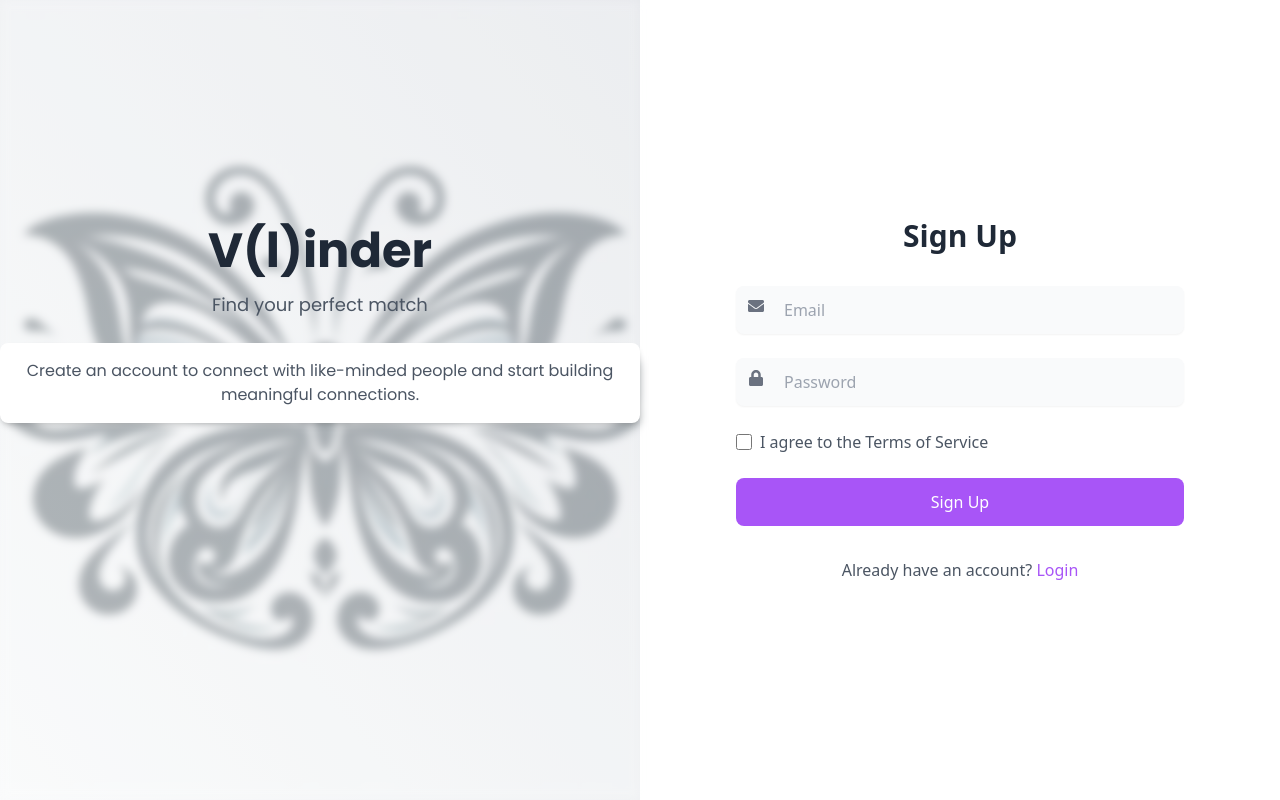
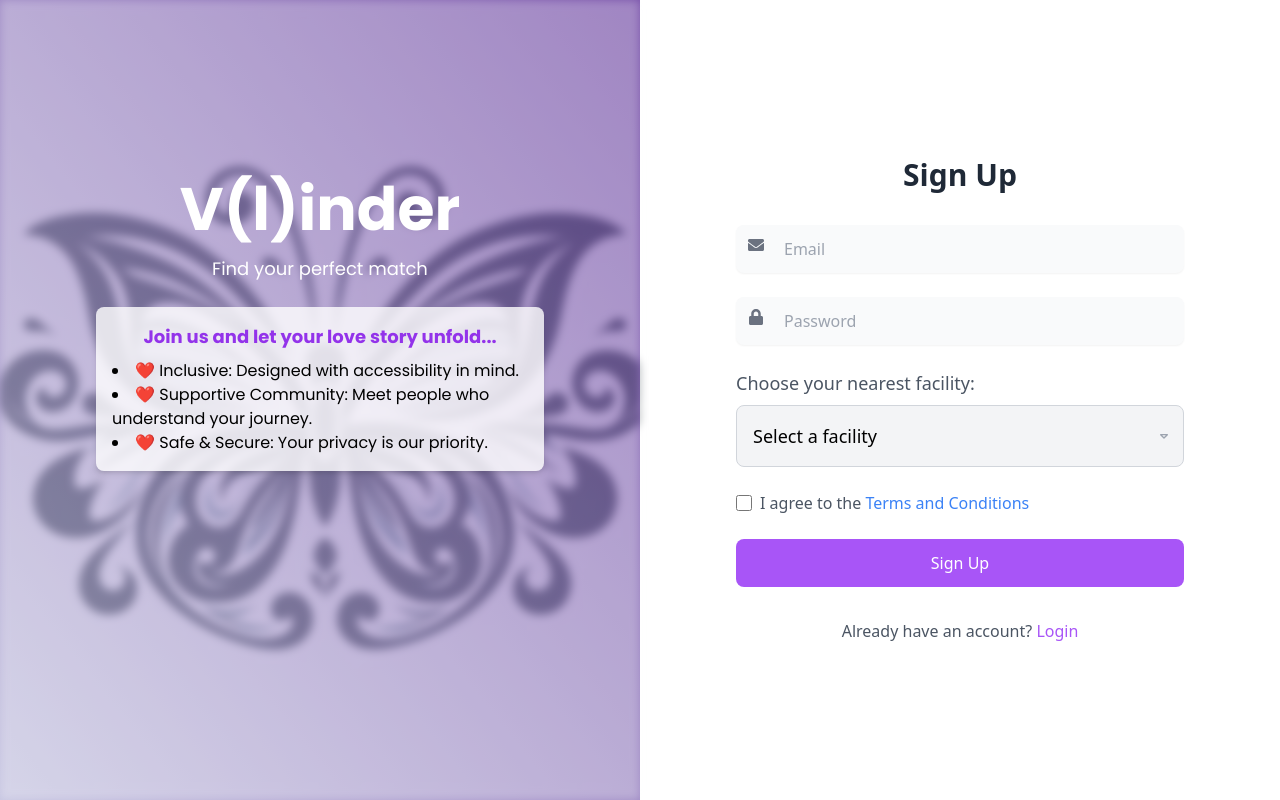
Before and after one commit to remcohofmans/RnD, a React (Create React App) app: page /login in a window 1280 px wide. Both pictures are taken after a click on the button "Sign Up". Built offline with nearby package versions, Linux system fonts and the light colour scheme; no server answers.

Commit message:
Fix modal window on registration "page"

```diff
--- a/src/Components/LoginRegister.jsx
+++ b/src/Components/LoginRegister.jsx
@@ -8,13 +8,11 @@ const LoginRegister = ({ loginWithEmail, signUpWithEmail }) => {
   const [loginPassword, setLoginPassword] = useState('');
   const [signUpEmail, setSignUpEmail] = useState('');
   const [signUpPassword, setSignUpPassword] = useState('');
-
   const [focusEmail, setFocusEmail] = useState(false);
   const [focusPassword, setFocusPassword] = useState(false);
   const [showRegisterInfo, setShowRegisterInfo] = useState(false);
-
   const [showTermsModal, setShowTermsModal] = useState(false);
-  const [isTermsAgreed, setIsTermsAgreed] = useState(false); // State for checkbox agreement
+  const [isTermsAgreed, setIsTermsAgreed] = useState(false);
 
   const handleLoginSubmit = (e) => {
     e.preventDefault();
@@ -37,18 +35,26 @@ const LoginRegister = ({ loginWithEmail, signUpWithEmail }) => {
   return (
     <div className="min-h-screen flex">
       {/* Left Half */}
-      <div className="w-1/2 flex flex-col items-center justify-center bg-gradient-to-tr from-gray-50 to-gray-200 relative py-10">
-        <div className="absolute top-0 right-0 bottom-0 left-0 opacity-30 bg-cover bg-center" style={{ backgroundImage: `url(${butterflyImage})`, filter: 'blur(5px)' }}></div>
+      <div className="w-1/2 flex flex-col items-center justify-center bg-gradient-to-tr from-[#C5C3E0] to-[#7851A9] relative py-10">
+        <div
+          className="absolute top-0 right-0 bottom-0 left-0 opacity-30 bg-cover bg-center"
+          style={{ backgroundImage: `url(${butterflyImage})`, filter: 'blur(5px)' }}
+        ></div>
 
         {/* Title with Animation */}
         <div className={`relative z-10 text-center font-poppins transition-all duration-700 ${isLogin ? 'mt-0' : 'mt-[-150px]'}`}>
-          <h1 className="text-gray-800 text-5xl font-bold mb-4 font-cursive">V(l)inder</h1>
-          <p className="text-gray-600 text-lg mb-6">Find your perfect match</p>
+          <h1 className="text-white text-6xl font-bold mb-4 font-cursive">V(l)inder</h1>
+          <p className="text-white text-lg mb-6">Find your perfect match</p>
 
           {/* Registration Info Prompt */}
           {showRegisterInfo && (
-            <div className="mt-6 bg-white text-gray-600 p-4 rounded-lg shadow-md">
-              Create an account to connect with like-minded people and start building meaningful connections.
+            <div className="mt-6 bg-white bg-opacity-80 shadow-md rounded-lg p-4 max-w-md mx-auto">
+              <h2 className="font-bold text-lg text-center text-purple-600">Join us and let your love story unfold...</h2>
+              <ul className="list-disc list-inside text-left mt-2">
+                <li>❤️ Inclusive: Designed with accessibility in mind.</li>
+                <li>❤️ Supportive Community: Meet people who understand your journey.</li>
+                <li>❤️ Safe & Secure: Your privacy is our priority.</li>
+              </ul>
             </div>
           )}
         </div>
@@ -91,7 +97,6 @@ const LoginRegister = ({ loginWithEmail, signUpWithEmail }) => {
                 />
               </div>
 
-              {/* Submit Button */}
               <button
                 type="submit"
                 className="w-full py-3 bg-purple-500 text-white rounded-lg hover:bg-purple-600 transition-transform transform hover:scale-105"
@@ -131,7 +136,34 @@ const LoginRegister = ({ loginWithEmail, signUpWithEmail }) => {
                 />
               </div>
 
-              {/* Terms Checkbox */}
+              {/* Facility Dropdown */}
+              <div className="mb-6">
+                <label htmlFor="facility" className="text-lg text-gray-600">
+                  Choose your nearest facility:
+                </label>
+                <div className="relative mt-2">
+                  <select
+                    id="facility"
+                    className="w-full py-4 pl-4 pr-10 text-lg border border-gray-300 rounded-lg bg-gray-100 appearance-none"
+                    required
+                  >
+                    <option value="" disabled selected>
+                      Select a facility
+                    </option>
+                    <option value="facility1">Facility 1</option>
+                    <option value="facility2">Facility 2</option>
+                    <option value="facility3">Facility 3</option>
+                  </select>
+                  <div className="absolute inset-y-0 right-0 flex items-center pr-3 pointer-events-none">
+                    {/* New Arrow Icon */}
+                    <svg className="w-4 h-4 text-gray-400" fill="none" viewBox="0 0 24 24" stroke="currentColor">
+                      <path strokeLinecap="round" strokeLinejoin="round" strokeWidth={2} d="M7 10l5 5 5-5H7z" />
+                    </svg>
+                  </div>
+                </div>
+              </div>
+
+              {/* Terms Agreement */}
               <div className="flex items-center">
                 <input
                   type="checkbox"
@@ -139,30 +171,28 @@ const LoginRegister = ({ loginWithEmail, signUpWithEmail }) => {
                   onChange={(e) => setIsTermsAgreed(e.target.checked)}
                   className="h-4 w-4 text-purple-500 focus:ring-purple-500"
                 />
-                <label className="ml-2 text-gray-600">I agree to the Terms of Service</label>
+                <label className="ml-2 text-gray-600">
+                  I agree to the <a href="#" className="text-blue-500" onClick={(e) => { e.preventDefault(); setShowTermsModal(true); }}>Terms and Conditions</a>
+                </label>
               </div>
 
-              {/* Submit Button */}
               <button
                 type="submit"
                 className="w-full py-3 bg-purple-500 text-white rounded-lg hover:bg-purple-600 transition-transform transform hover:scale-105"
+                disabled={!isTermsAgreed}
               >
                 Sign Up
               </button>
             </form>
           )}
 
-          {/* Toggle Form */}
           <div className="text-center mt-8">
             {isLogin ? (
               <p className="text-gray-600">
                 Don't have an account?{' '}
                 <button
-                  className="text-purple-500 hover:text-purple-700 font-medium"
-                  onClick={() => {
-                    setIsLogin(false);
-                    setShowRegisterInfo(true);
-                  }}
+                  className="text-purple-500 hover:text-purple-700"
+                  onClick={() => { setIsLogin(false); setShowRegisterInfo(true); }}
                 >
                   Sign Up
                 </button>
@@ -171,8 +201,8 @@ const LoginRegister = ({ loginWithEmail, signUpWithEmail }) => {
               <p className="text-gray-600">
                 Already have an account?{' '}
                 <button
-                  className="text-purple-500 hover:text-purple-700 font-medium"
-                  onClick={() => setIsLogin(true)}
+                  className="text-purple-500 hover:text-purple-700"
+                  onClick={() => { setIsLogin(true); setShowRegisterInfo(false); }}
                 >
                   Login
                 </button>
@@ -180,6 +210,51 @@ const LoginRegister = ({ loginWithEmail, signUpWithEmail }) => {
             )}
           </div>
         </div>
+
+              {/* Modal for Terms and Conditions */}
+      {showTermsModal && (
+        <div className="fixed inset-0 bg-gray-800 bg-opacity-50 flex items-center justify-center z-50">
+          <div className="bg-white rounded-lg w-11/12 max-w-lg p-6">
+            <h2 className="text-2xl font-bold mb-4">Terms and Conditions</h2>
+            <div className="mb-6 overflow-y-scroll h-64 p-4 border rounded-lg">
+              <p className="text-gray-600">
+                Welcome to our platform. By accessing and using our services, you agree to comply with the following terms and conditions:
+                <br /><br />
+                1. **Acceptance of Terms**: By creating an account, you agree to be bound by these terms and any amendments.
+                <br /><br />
+                2. **Privacy Policy**: Your personal data is protected under our privacy policy.
+                <br /><br />
+                3. **Account Responsibilities**: You are responsible for maintaining the confidentiality of your account.
+                <br /><br />
+                4. **Prohibited Activities**: You may not engage in illegal or harmful activities on this platform.
+                <br /><br />
+                5. **Termination**: We reserve the right to suspend or terminate your account at any time.
+                <br /><br />
+                And so on...
+              </p>
+            </div>
+            <div className="flex items-center mb-6">
+              <input
+                type="checkbox"
+                id="agreeTerms"
+                className="mr-2"
+                checked={isTermsAgreed}
+                onChange={() => setIsTermsAgreed(!isTermsAgreed)}
+              />
+              <label htmlFor="agreeTerms" className="text-gray-600">
+                I have read and agree to the terms and conditions
+              </label>
+            </div>
+            <button
+              onClick={() => setShowTermsModal(false)}
+              className={`w-full py-3 text-white ${isTermsAgreed ? 'bg-purple-600' : 'bg-gray-400 cursor-not-allowed'} rounded-lg transition-transform duration-300`}
+              disabled={!isTermsAgreed}
+            >
+              Close
+            </button>
+          </div>
+        </div>
+      )}
       </div>
     </div>
   );
```
